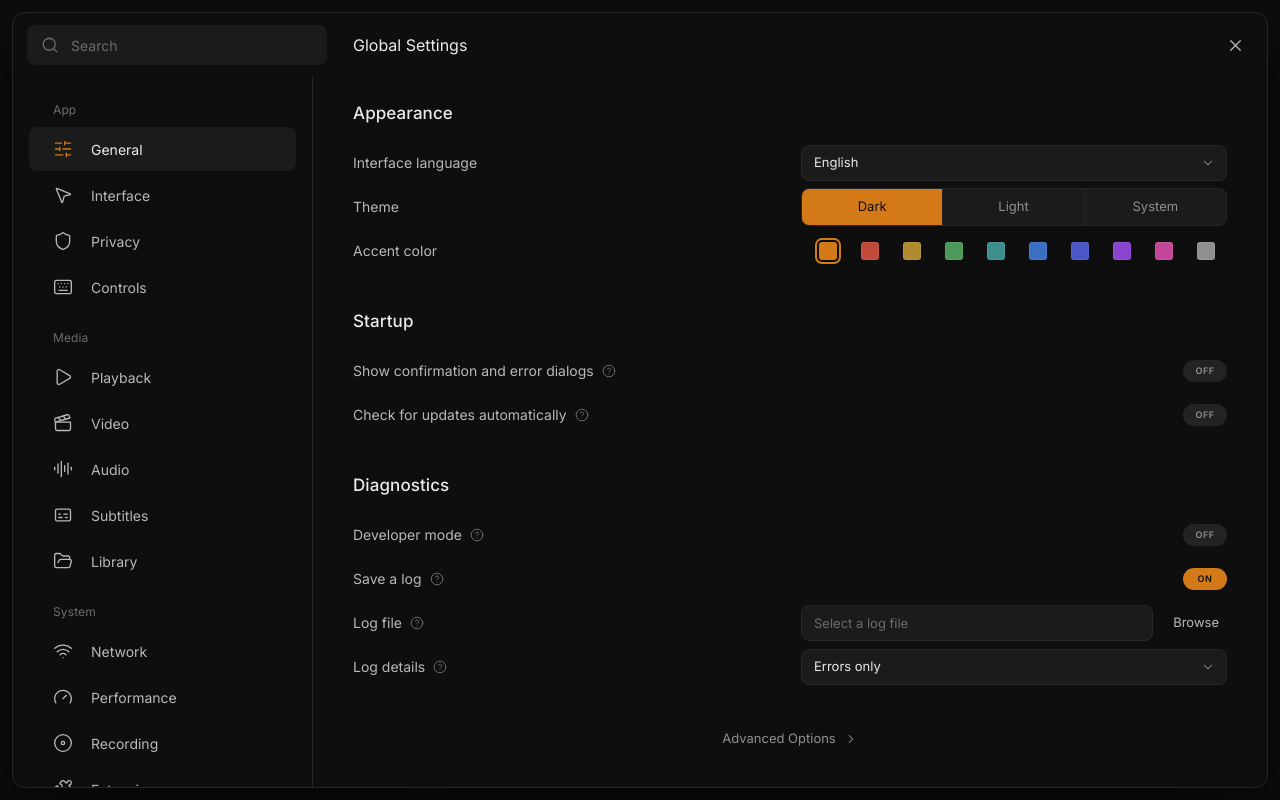
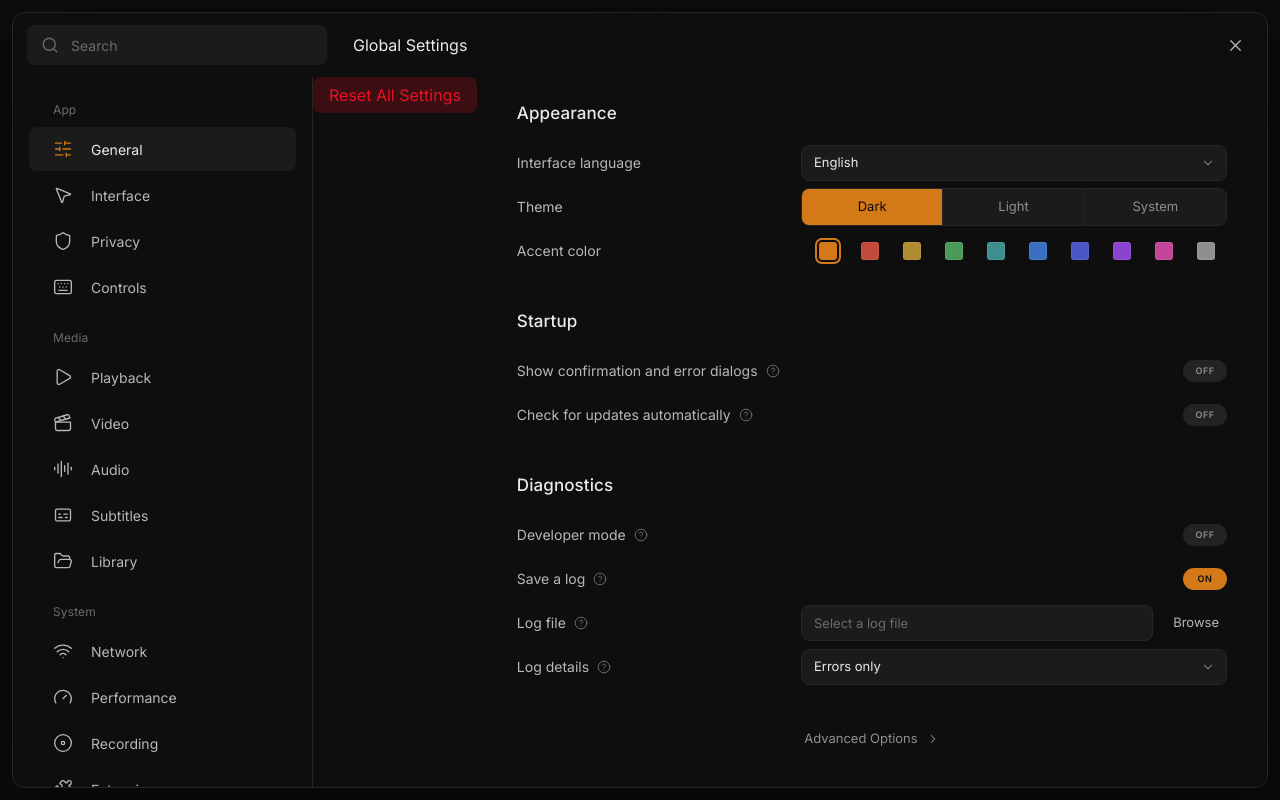
Before and after one commit to quabynahdavis/vlc-svelte, a Svelte app: page / in a window 1280 px wide. Both pictures are taken after a click on the button 58 px from the left and 20 px from the top of the page. Built offline with nearby package versions, Linux system fonts and the light colour scheme.

Commit message:
feat(settings): global reset all button

```diff
--- a/src/components/SettingsModal.svelte
+++ b/src/components/SettingsModal.svelte
@@ -30,6 +30,7 @@
   import RecordingPanel from './settings/RecordingPanel.svelte';
   import SubtitlesPanel from './settings/SubtitlesPanel.svelte';
   import VideoPanel from './settings/VideoPanel.svelte';
+import { settings, defaultSettings } from '../stores/settings';
 
   export let open = false;
   export let onClose: () => void = () => {};
@@ -208,6 +209,7 @@
             </p>
           {/if}
         </aside>
+        <button type="button" class="h-9 px-4 rounded-[8px] bg-vlc-danger/20 text-vlc-danger hover:bg-vlc-danger/30" aria-label="Reset all settings" on:click={() => { if (confirm('Reset all settings to defaults? This cannot be undone.')) { settings.set({ ...defaultSettings }); } }}>Reset All Settings</button>
 
         <section
           bind:this={contentEl}
```
